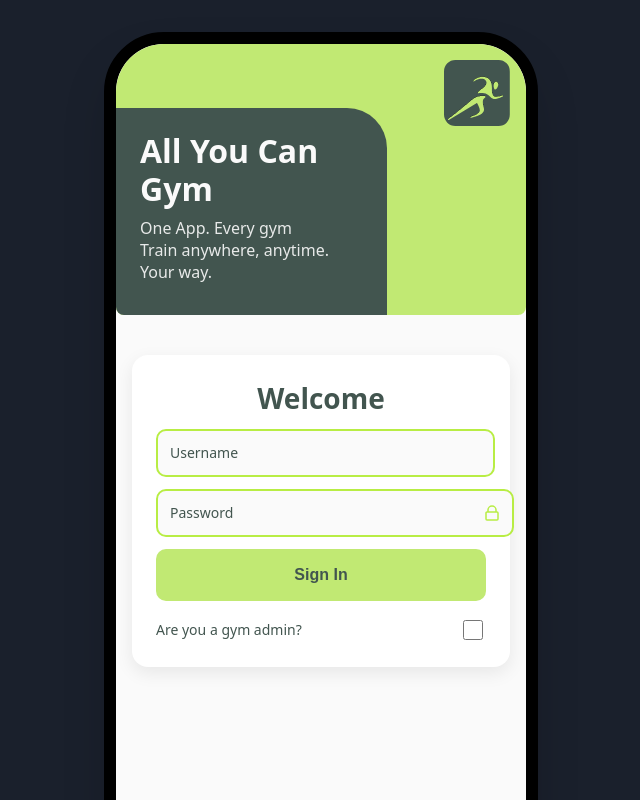
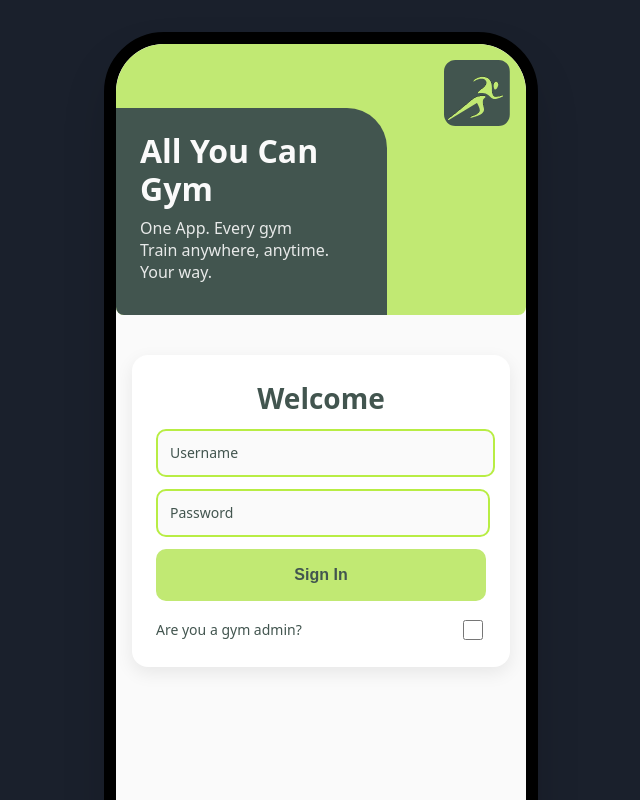
Before and after one commit to vic5678/Team-13-All-You-Can-Gym-Frontend, a React (Create React App) app: page /Login in a window 1280 px wide. Shown: the top 800 px of the page, without its empty margins (319-959 px from the left). Built offline with nearby package versions, Linux system fonts and the light colour scheme; no server answers.

Commit message:
Update Login.jsx
fixed minor sizing issue in the password field

```diff
--- a/src/pages/Login.jsx
+++ b/src/pages/Login.jsx
@@ -192,7 +192,7 @@ export default function Login() {
                       border: 'none',
                       cursor: 'pointer',
                       padding: 0,
-                      display: 'flex',
+                      display: (form.values.password || passwordFocused) ? 'flex' : 'none',
                       alignItems: 'center',
                       justifyContent: 'center',
                       flexShrink: 0,
```
